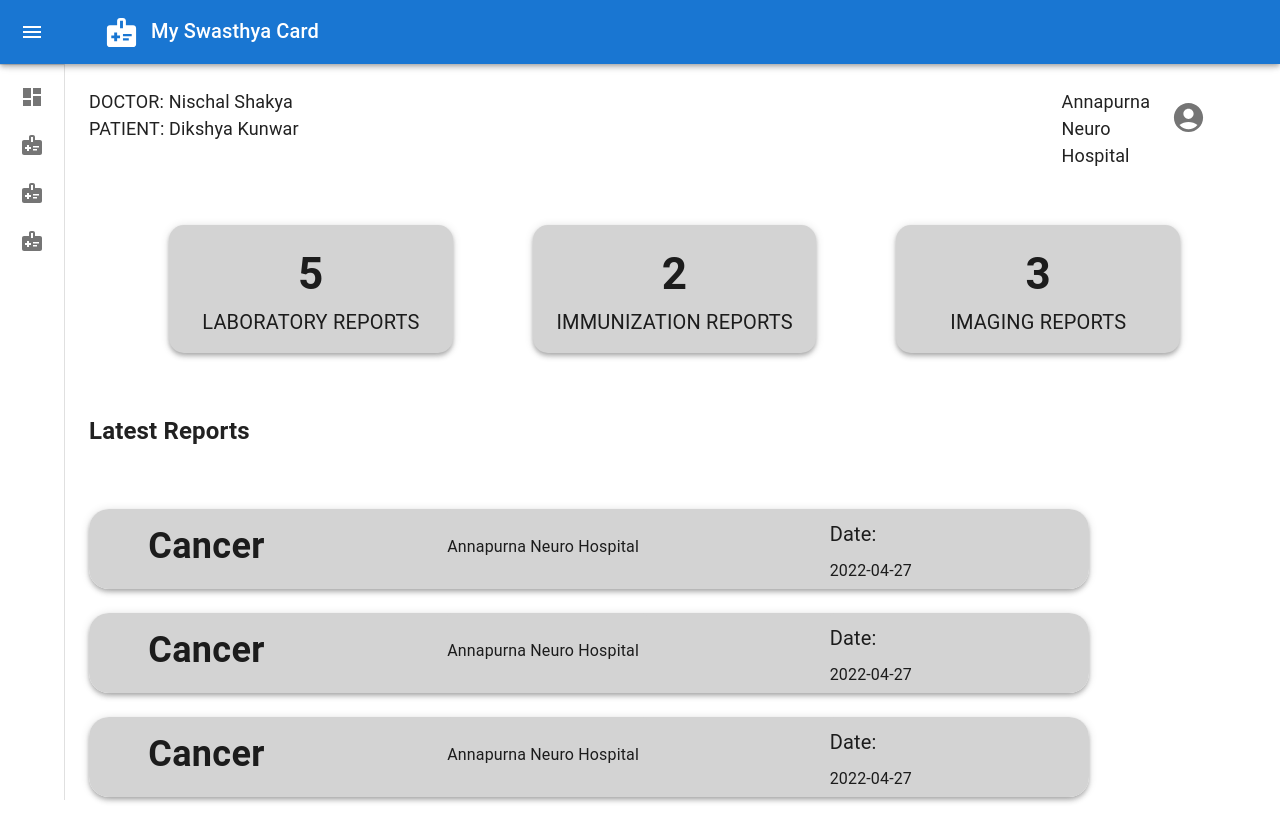
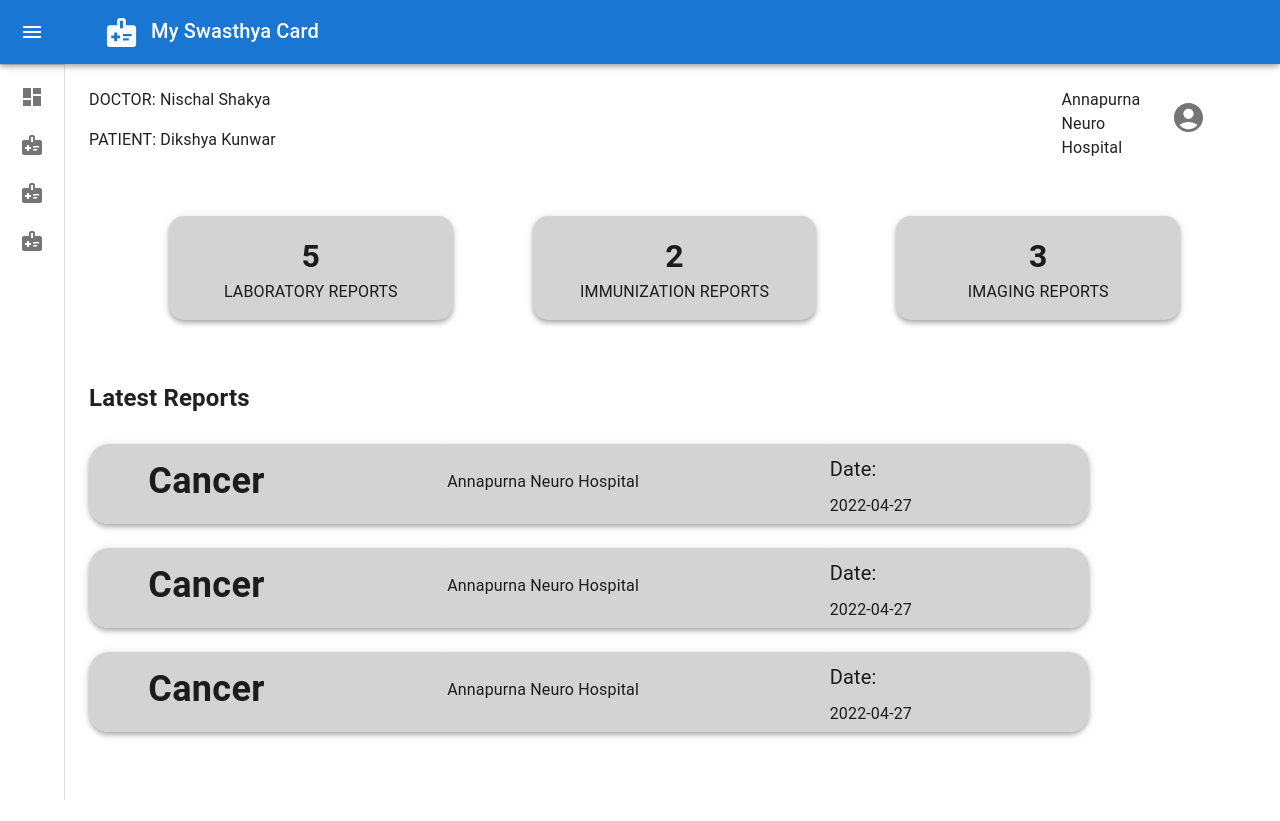
Before and after one commit to Nischal-Shakya/MHC-Frontend, a React (Create React App) app: page / in a window 1280 px wide. After the commit the page ends 800 px from the top, so only its background shows below. Built offline with nearby package versions, Linux system fonts and the light colour scheme.

Commit message:
polished dashboard

```diff
--- a/src/App.css
+++ b/src/App.css
@@ -1,5 +1,5 @@
 .Text-size {
-  font-size: 18px;
+  font-size: 16px;
 }
 
 .App {
--- a/src/components/AddForm.jsx
+++ b/src/components/AddForm.jsx
@@ -135,6 +135,7 @@
                 variant="contained"
                 component="label"
                 onClick={handleClose}
+                size="large"
               >
                 Submit
               </Button>
--- a/src/components/Dashboard.jsx
+++ b/src/components/Dashboard.jsx
@@ -15,6 +15,7 @@
       <Grid container spaceing={2}>
         <Grid item xs={10}>
           <div className="Text-size">DOCTOR: Nischal Shakya</div>
+          <Box m={0} pt={2} />
           <div className="Text-size">PATIENT: Dikshya Kunwar</div>
         </Grid>
         <Grid item xs={1}>
@@ -60,7 +61,7 @@
               <CardContent>
                 <Typography
                   sx={{
-                    fontSize: 44,
+                    fontSize: 32,
                     fontWeight: "bold",
                     color: "textPrimary",
                   }}
@@ -70,7 +71,7 @@
 
                 <Typography
                   sx={{
-                    fontSize: 20,
+                    fontSize: 16,
                     color: "textPrimary",
                   }}
                 >
@@ -90,7 +91,7 @@
               <CardContent>
                 <Typography
                   sx={{
-                    fontSize: 44,
+                    fontSize: 32,
                     fontWeight: "bold",
                     color: "textPrimary",
                   }}
@@ -100,7 +101,7 @@
 
                 <Typography
                   sx={{
-                    fontSize: 20,
+                    fontSize: 16,
                     color: "textPrimary",
                   }}
                 >
@@ -120,7 +121,7 @@
               <CardContent>
                 <Typography
                   sx={{
-                    fontSize: 44,
+                    fontSize: 32,
                     fontWeight: "bold",
                     color: "textPrimary",
                   }}
@@ -130,7 +131,7 @@
 
                 <Typography
                   sx={{
-                    fontSize: 20,
+                    fontSize: 16,
                     color: "textPrimary",
                   }}
                 >
@@ -143,7 +144,7 @@
       </Grid>
       <Box m={2} pt={3} />
       <h2>Latest Reports</h2>
-      <Box m={2} pt={3} />
+      <Box m={0} pt={1} />
       <DummyReports />
     </>
   );
```
